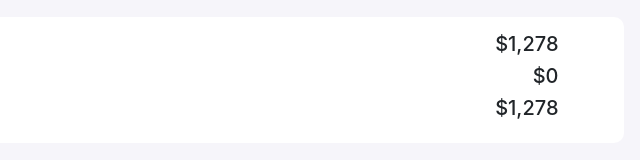
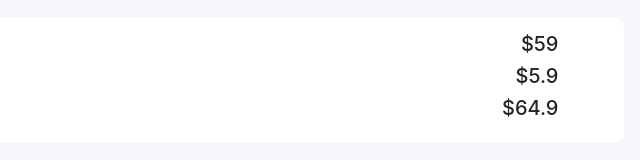
Before and after one commit to ImMohin/shopping-cart, a plain HTML site: page index.html in a window 1280 px wide. Both pictures are taken after a click on the button 748 px from the left and 242 px from the top of the page. Shown: the part 512-672 px from the top of the page, 464-1104 px from the left. Drawn offline with nearby package versions, Linux system fonts and the light colour scheme.

Commit message:
tax and grand total update

```diff
--- a/index.html
+++ b/index.html
@@ -64,9 +64,9 @@
                      </div>
 
                      <div class="col-md-4 status">
-                        <h5>$1,278</h5>
-                        <h5>$0</h5>
-                        <h5>$1,278</h5>
+                        <h5 id="total-price">$1,278</h5>
+                        <h5 id="tax-amount">$0</h5>
+                        <h5 id="grand-amount">$1,278</h5>
                      </div>
                   </div>
                </div>
@@ -118,6 +118,7 @@
             }
             productInput.value = productNewCount;
             // const caseTotal = productNewCount * 59;
+            document.getElementById(product + '-count').value = productNewCount;
             let productTotal = 0;
             if(product == 'phone'){
                productTotal = productNewCount * 1219;
@@ -128,8 +129,54 @@
 
             document.getElementById(product + "-total").innerText = '$' + productTotal;
 
+            // called sub total part calculateTotal
+            calculateTotal();
+
          }
 
+         // // sub total part calculation  working
+         // function calculateTotal(){
+         //    const phoneInput= document.getElementById('phone-count');
+         //    const phoneCount = parseInt(phoneInput.value);
+
+         //    const caseInput = document.getElementById('case-count');
+         //    const caseCount = parseInt(caseInput.value);
+
+         //    const totalPrice = phoneCount * 1219 + caseCount * 59;
+         //    document.getElementById('total-price').innerText = '$' + totalPrice;
+
+         // }
+
+         function calculateTotal(){
+            const phoneCount = getInputValue('phone');
+
+            const caseCount = getInputValue('case');
+
+
+            const totalPrice = phoneCount * 1219 + caseCount * 59;
+            document.getElementById('total-price').innerText = '$' + totalPrice;
+
+            //tax calculate
+            const tax = totalPrice * 0.1;
+            document.getElementById('tax-amount').innerText = '$' + tax;
+
+            //grand total calculate
+
+            const grandTotal = totalPrice + tax;
+            document.getElementById('grand-amount').innerText = '$' + grandTotal;
+
+
+
+         }
+
+
+         // with one function total part calculation , no repeat
+         function getInputValue(product){
+            const productInput = document.getElementById(product + '-count');
+            const productCount = parseInt(productInput.value);
+            return productCount;
+
+         }
 
 
 
```
